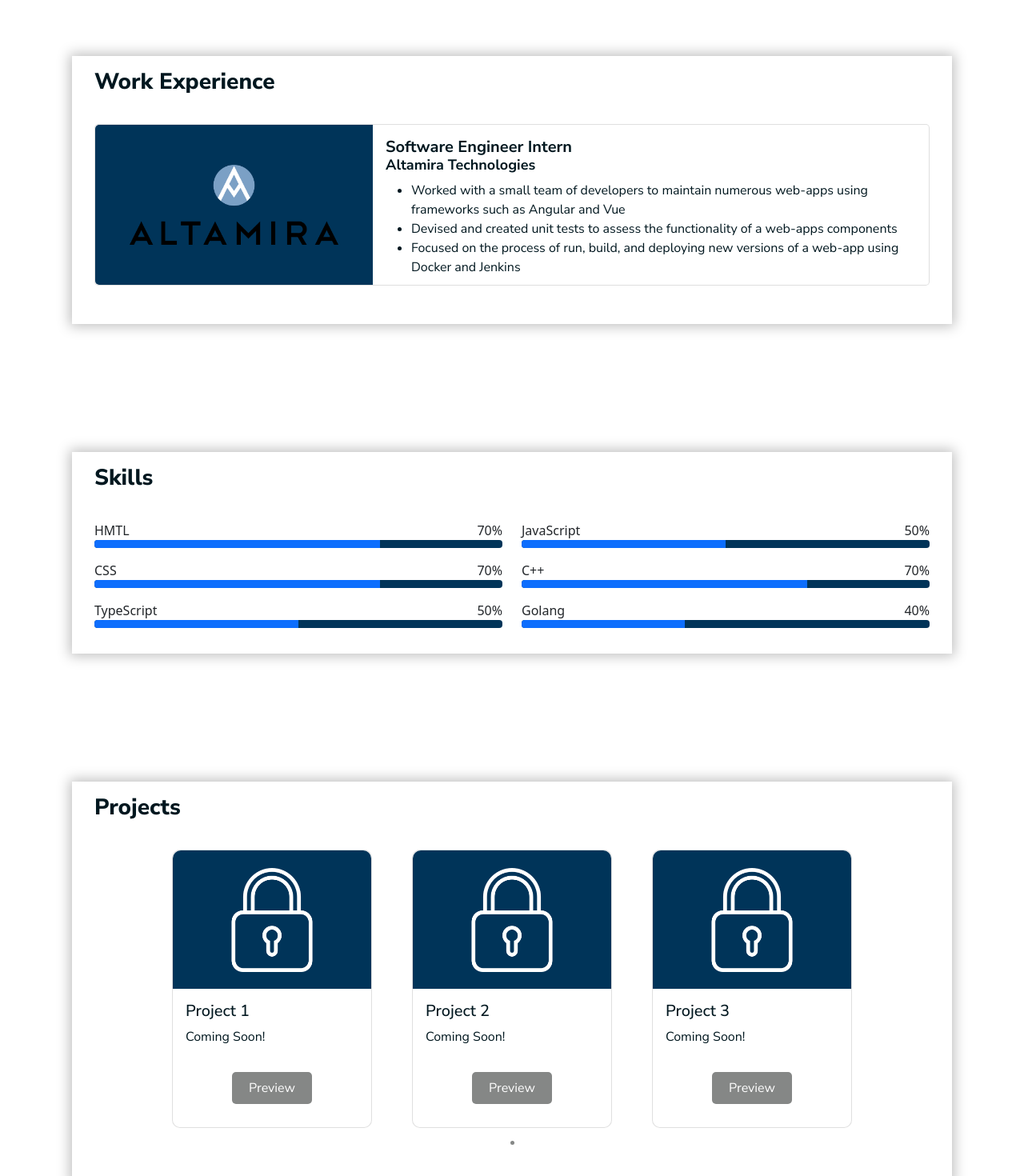
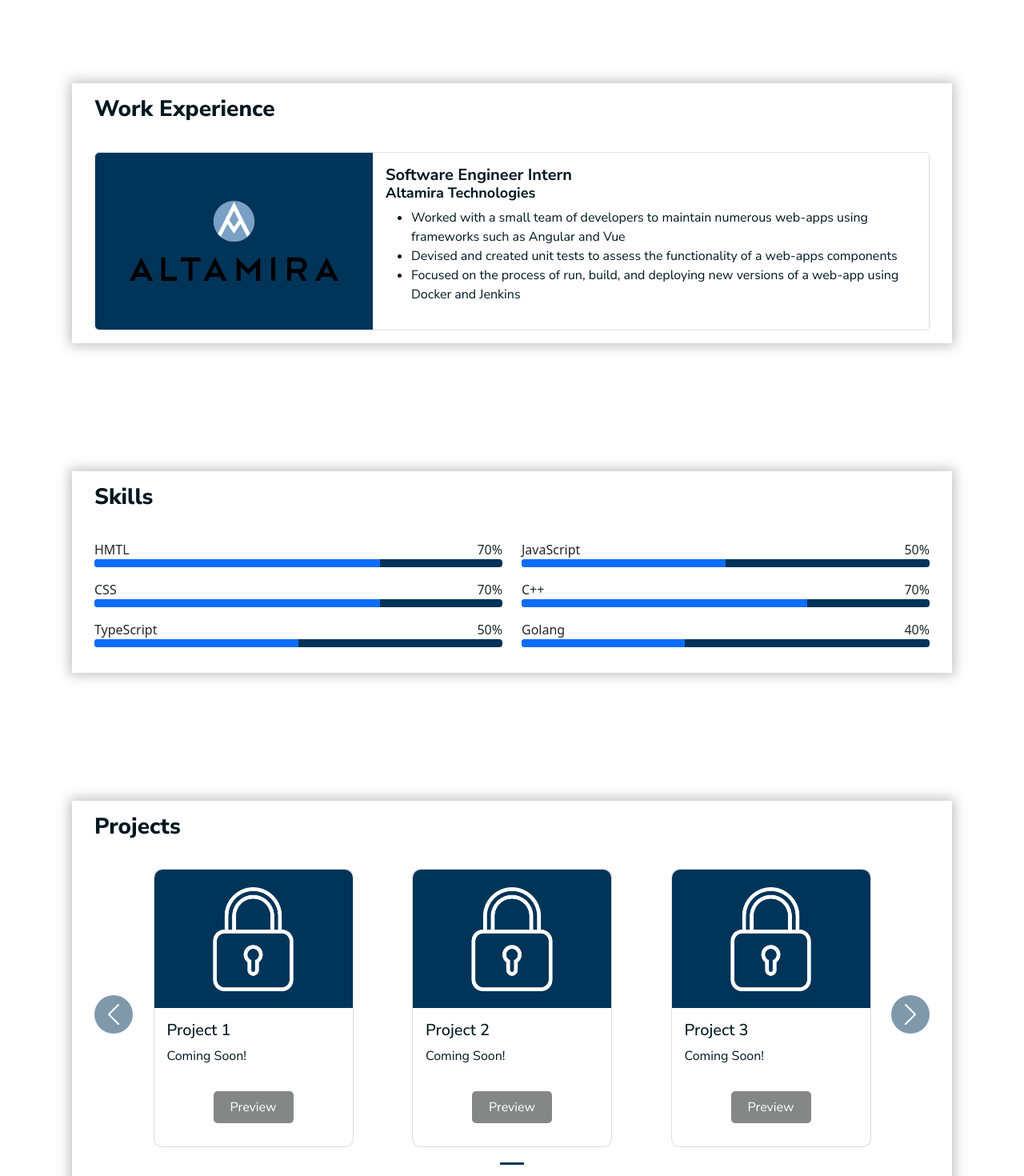
Before and after one commit to gillemta/portfolio, an Angular app: page / in a window 1280 px wide. Shown: the part 1480-2950 px from the top of the page at 80% size. Built offline with nearby package versions, Linux system fonts and the light colour scheme.

Commit message:
added mobile layout

```diff
--- a/src/app/home/bio/bio.component.html
+++ b/src/app/home/bio/bio.component.html
@@ -1,6 +1,7 @@
-<section class="s2 row" id="bio">
+<section class="s2" id="bio">
+    <h4 class="subtitle">About Me</h4>
+    <div class="row">
         <div class="col-7">
-        <h4 class="subtitle">About Me</h4>
             <p>I am currently attending University of Cincinnati working towards a degree in Computer Engineering. Over the years, courses that I have taken such as Data Structures and Discreet Computational Structures have caused me to take a liking to the software devolopment side of the field, although I still possess knowledge in the hardware side and am always open for new experiences.</p>
             <p>At this point in my career, I have been able to get around one years worth of experience working as as a software engineering intern at a company called Altamira Technologies. During my time at the company, I have acquired the skills to work with a team of developers to produce frontend applications under a set of time constraints. As time goes on, I will continue to work on projects that will focus on my aspirations to become a full-stack developer, which will be displayed on this portfolio.</p>
         </div>
@@ -15,4 +16,5 @@
                 </a>
             </div>
         </div>
+    </div>
 </section>
--- a/src/app/home/bio/bio.component.scss
+++ b/src/app/home/bio/bio.component.scss
@@ -7,6 +7,10 @@ h4 {
 p {
     font-size: 1em;
     padding-bottom: 1em
+}
+
+.s2 {
+    padding: 1em 1.75em 1em 1.75em
 }
 
 .col-5 {
@@ -38,3 +42,25 @@ p {
     font-size: 1.3em;
     margin: .25em .25em .25em .25em
 }
+
+@media (max-width: 992px) {
+    .subtitle {
+        padding: 0 .75em 1em .75em
+    }
+    .row {
+        flex-direction: column-reverse;
+        align-items: center;
+    }
+    .col-7 {
+        width: 100%;
+        padding: 0 1.75em 0 1.75em
+    }
+    .col-5 {
+        width: 100%;
+        padding: 0 1.75em 1em 1.75em
+    }
+    .profile {
+        max-width: 15em;
+        max-height: 15em;
+    }
+}
--- a/src/app/home/contact/contact.component.scss
+++ b/src/app/home/contact/contact.component.scss
@@ -17,7 +17,7 @@ h4 {
 
 .form-container {
     margin: auto;
-    width: 800px;
+    width: 75%;
     height: 400px;
     padding-bottom: 3em;
 }
@@ -37,3 +37,10 @@ h4 {
     background-color: #003459;
     color:white;
 }
+
+@media (max-width: 576px) {
+    .form-container {
+        width: auto;
+        margin: 0
+    }
+}
--- a/src/app/home/cover/cover.component.scss
+++ b/src/app/home/cover/cover.component.scss
@@ -42,3 +42,15 @@
     transition: 0.5s;
     opacity: 75%;
 }
+
+@media (max-width: 576px) {
+    .intro {
+        font-size: 18px;
+    }
+    .title {
+        font-size: 48px
+    }
+    .subtitle {
+        font-size: 36px
+    }
+}
--- a/src/app/home/projects/projects.component.html
+++ b/src/app/home/projects/projects.component.html
@@ -1,6 +1,12 @@
 <section class="s2" id="projects">
     <div class="container">
         <h4>Projects</h4>
+        <div id="carouselDesktop" class="carousel slide" data-bs-interval="false">
+            <div class="carousel-indicators">
+                <button type="button" data-bs-target="#carouselDesktop" data-bs-slide-to="0" class="active" aria-current="true"></button>
+            </div>
+            <div class="carousel-inner">
+                <div class="carousel-item active">
                     <div class="card-container" data-aos="fade-left">
                         <div class="card" id="card1">
                             <div class="image-body">
@@ -39,6 +45,75 @@
                             </div>
                         </div>
                     </div>
-        <div class="page-circle"></div>
+                </div>
+            </div>
+            <a class="carousel-control-prev" href="#carouselDesktop" role="button" data-bs-slide="prev">
+                <span class="carousel-control-prev-icon" aria-hidden="true"></span>
+            </a>
+            <a class="carousel-control-next" href="#carouselDesktop" role="button" data-bs-slide="next">
+                <span class="carousel-control-next-icon" aria-hidden="true"></span>
+            </a>
+        </div>
+
+        <!-- Mobile carousel layout -->
+        <div id="carouselMobile" class="carousel slide" data-bs-interval="false">
+            <div class="carousel-indicators">
+                <button type="button" data-bs-target="#carouselMobile" data-bs-slide-to="0" class="active" aria-current="true"></button>
+                <button type="button" data-bs-target="#carouselMobile" data-bs-slide-to="1" aria-current="true"></button>
+                <button type="button" data-bs-target="#carouselMobile" data-bs-slide-to="2" aria-current="true"></button>
+            </div>
+            <div class="carousel-inner">
+                <div class="card-container" data-aos="fade-left">
+                    <div class="carousel-item active">
+                        <div class="card" id="card1">
+                            <div class="image-body">
+                                <img src="../../../assets/lock.jpg" class="card-image" id="image1">
+                            </div>
+                            <div class="card-body">
+                                <h3>Project 1</h3>
+                                <p>Coming Soon!</p>
+                                <div class="button-container">
+                                    <button class="button" disabled="disabled">Preview</button>
+                                </div>
+                            </div>
+                        </div>
+                    </div>
+                    <div class="carousel-item">
+                        <div class="card" id="card2">
+                            <div class="image-body">
+                                <img src="../../../assets/lock.jpg" class="card-image" id="image2">
+                            </div>
+                            <div class="card-body">
+                                <h3>Project 2</h3>
+                                <p>Coming Soon!</p>
+                                <div class="button-container">
+                                    <button class="button" disabled="disabled">Preview</button>
+                                </div>
+                            </div>
+                        </div>
+                    </div>
+                    <div class="carousel-item">
+                        <div class="card" id="card3">
+                            <div class="image-body">
+                                <img src="../../../assets/lock.jpg" class="card-image" id="image3">
+                            </div>
+                            <div class="card-body">
+                                <h3>Project 3</h3>
+                                <p>Coming Soon!</p>
+                                <div class="button-container">
+                                    <button class="button" disabled="disabled">Preview</button>
+                                </div>
+                            </div>
+                        </div>
+                    </div>
+                </div>
+            </div>
+            <a class="carousel-control-prev" href="#carouselMobile" role="button" data-bs-slide="prev">
+                <i class="bi bi-caret-left-fill"></i>
+            </a>
+            <a class="carousel-control-next" href="#carouselMobile" role="button" data-bs-slide="next">
+                <span class="bi bi-caret-right-fill" aria-hidden="true"></span>
+            </a>
+        </div>
     </div>
 </section>
--- a/src/app/home/projects/projects.component.scss
+++ b/src/app/home/projects/projects.component.scss
@@ -12,10 +12,14 @@ h3 {
     padding-bottom: 2em;
 }
 
+.carousel-indicators {
+    margin-bottom: -1rem;
+}
+
 .card-container {
     display: flex;
-    justify-content: space-between;
-    width: 850px;
+    justify-content: space-evenly;
+    width: 100%;
     margin: auto;
     padding-bottom: 1em
 }
@@ -60,9 +64,62 @@ h3 {
     color:white;
 }
 
-.page-circle {
+.carousel-control-prev,
+.carousel-control-next {
+    border-radius: 50%;
+    height: 3rem;
+    width: 3rem;
+    align-items: center;
+    justify-content: center;
+    font-size: 1.3em;
     margin: auto;
-    height: 5px;
-    width: 5px;
-    border-radius: 50%;
 }
+
+@media (max-width: 1200px) {
+    .card {
+        width: 200px;
+    }
+}
+
+@media (max-width: 992px) {
+    .card {
+        width: 160px;
+    }
+}
+
+@media (max-width: 768px) {
+    h3 {
+        font-size: 1em;
+    }
+    p {
+        font-size: 12px;
+    }
+    .card {
+        width: 140px;
+    }
+}
+
+@media (max-width: 576px) {
+    h3 {
+        font-size: 1.25em;
+    }
+    p {
+        font-size: 16px;
+    }
+    #carouselDesktop {
+        display: none;
+    }
+    .carousel-item {
+        margin-right: 0;
+    }
+    .card {
+        width: 200px;
+        margin: auto;
+    }
+}
+
+@media (min-width: 576px) {
+    #carouselMobile {
+        display: none;
+    }
+}
--- a/src/app/home/work/work.component.scss
+++ b/src/app/home/work/work.component.scss
@@ -20,11 +20,7 @@ h6 {
 }
 
 .container {
-    padding-bottom: 2em;
-}
-
-.card-container {
-    height: auto;
+    padding-bottom: 0;
 }
 
 .card {
@@ -38,7 +34,6 @@ h6 {
     justify-content: center;
     align-items: center;
     width:33.3%;
-    height: 200px;
     border-radius: 5px 0 0 5px;
 }
 
@@ -49,5 +44,15 @@ h6 {
 
 .card-body {
     width:66.7%;
-    height: 200px;
 }
+
+@media (max-width: 992px) {
+    .image-body {
+        width: 0;
+    }
+
+    .card-body {
+        width: 100%;
+    }
+
+}
--- a/src/styles.scss
+++ b/src/styles.scss
@@ -103,6 +103,14 @@ p, li, label, input {
     background-color:$mainColor;
 }
 
+.carousel-indicators button {
+    background-color: rgba(70, 70, 70, 0.25) !important;
+}
+
+.carousel-indicators .active {
+    background-color: $mainColor !important;
+}
+
 .image-body {
     background-color: $mainColor;
 }
@@ -111,12 +119,19 @@ p, li, label, input {
     background-color: $borderColor;
 }
 
-.page-circle {
-    background-color: $borderColor;
+.carousel-control-prev,
+.carousel-control-next {
+    background: $mainColor !important;
 }
 
-@media screen and (max-width: 1250px) {
+@media screen and (max-width: 1200px) {
     .main-container{
         width: 70%;
     }
 }
+
+@media (max-width: 576px) {
+    .main-container {
+        width: 80%
+    }
+}
```
Also changed, not shown: 4 other files (tests, documents, lock files or other folders). Lines whose indentation alone changed are shown as unchanged.
